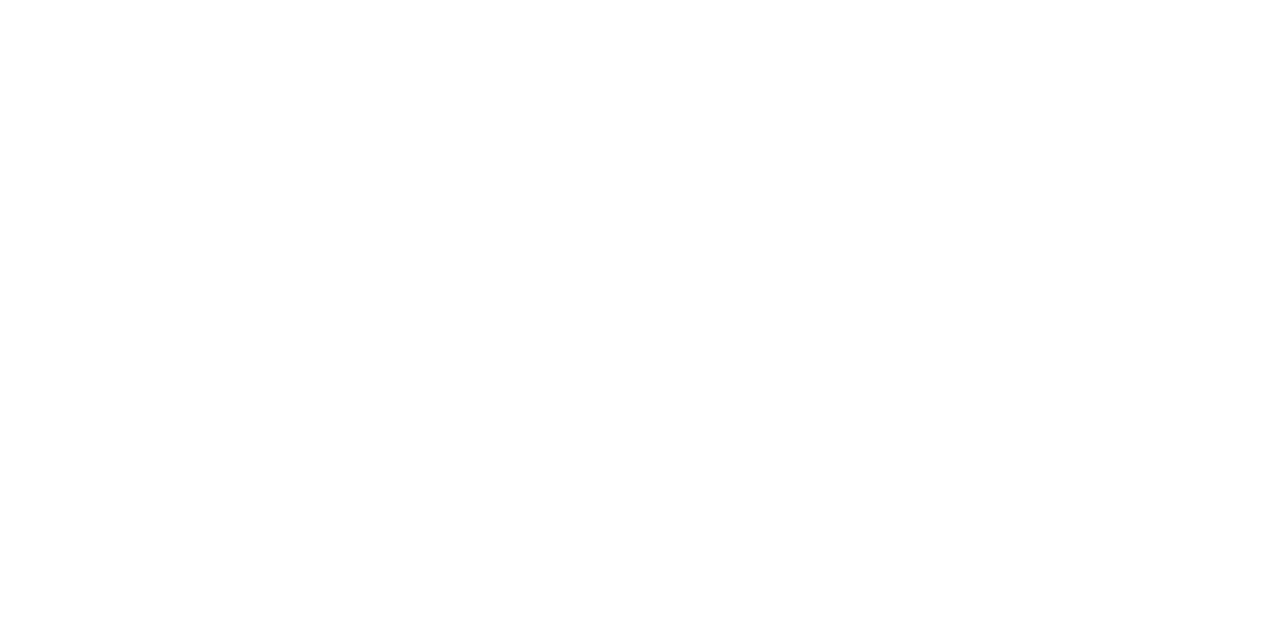
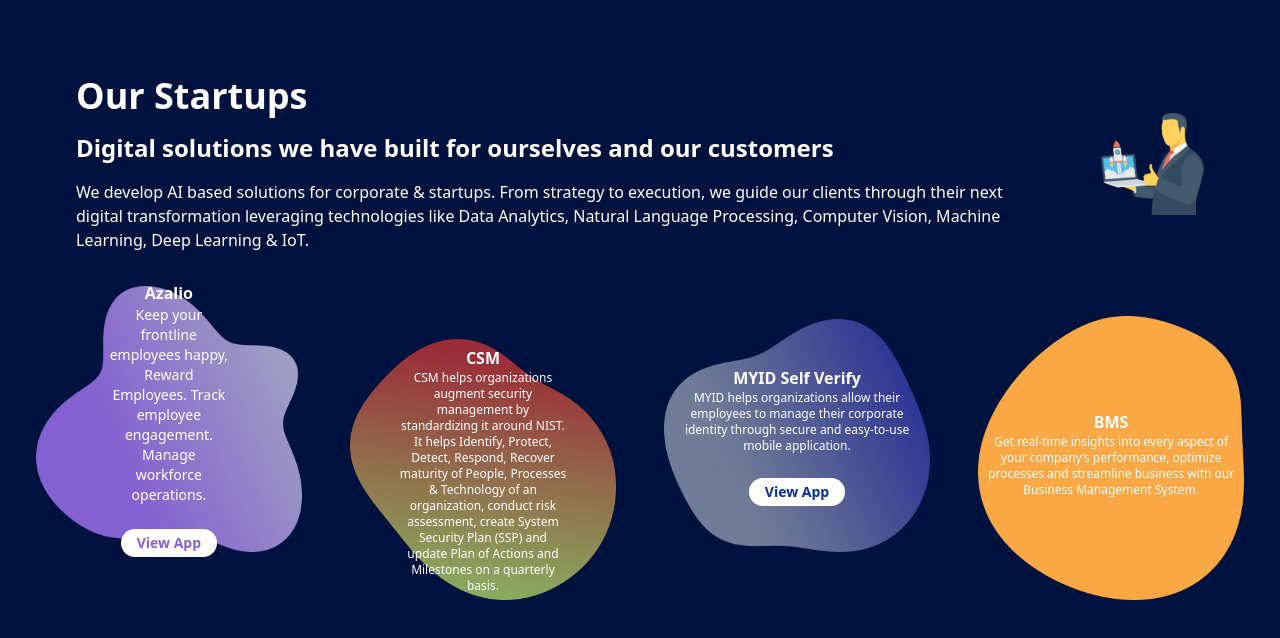
Before and after one commit to rsq-codequeen/SPS-web-project, a React (Vite) app in the folder SPS-web/: page / in a window 1280 px wide. Shown: the top 638 px of the page. Built offline with nearby package versions, Linux system fonts and the light colour scheme.

Commit message:
'made startup section'

```diff
--- a/SPS-web/src/App.jsx
+++ b/SPS-web/src/App.jsx
@@ -1,8 +1,9 @@
 import React from 'react';
+import Startup from './sections/startup';
 function App() {
   return (
     <>
-
+      <Startup/>
 
    </>
   )
--- /dev/null
+++ b/SPS-web/src/sections/startup.jsx
@@ -0,0 +1,87 @@
+import React from "react";
+import StartUp from "../assets/StartUps/StartUp.webp";
+import Azalio from "../assets/StartUps/Azalio.png";
+import BMS from "../assets/StartUps/BMS.png";
+import CSM from "../assets/StartUps/CSM.png";
+import MYID from "../assets/StartUps/MYID Self Verify.png";
+
+const startup = () => {
+  return (
+    <>
+      <div className="relative w-full min-h-screen  p-6 md:p-9 bg-[#00123E] overflow-hidden">
+        {/* Top Section */}
+        <div className="flex flex-col md:flex-row text-left text-white m-4 md:m-10 gap-8 md:gap-16 items-center">
+          <div className="flex flex-col gap-4">
+            <h1 className="text-3xl md:text-4xl font-semibold">Our Startups</h1>
+            <h2 className="text-xl md:text-2xl font-semibold">
+              Digital solutions we have built for ourselves and our customers
+            </h2>
+            <p className="text-sm md:text-base">
+              We develop AI based solutions for corporate & startups. From
+              strategy to execution, we guide our clients through their next
+              digital transformation leveraging technologies like Data
+              Analytics, Natural Language Processing, Computer Vision, Machine
+              Learning, Deep Learning & IoT.
+            </p>
+          </div>
+          <figure className="w-full md:w-fit">
+            <img src={StartUp} alt="Startup illustration" className="w-56" />
+          </figure>
+        </div>
+
+        {/* Startups Image Section */}
+        <div className="flex flex-wrap md:flex-row justify-between items-end gap-10 mt-16 px-4 md:px-0">
+          <figure className="relative flex flex-col justify-center items-center w-full sm:w-[45%] md:w-[22%] -translate-y-12">
+            <img src={Azalio} alt="Azalio" className="w-full " />
+            <div className="absolute w-full px-12 text-center text-white">
+                <h3 className="font-semibold">Azalio</h3>
+              <p className="px-6 text-xs md:text-sm mb-2">
+                Keep your frontline employees happy, Reward Employees. Track
+                employee engagement. Manage workforce operations.
+              </p>
+              <button className="px-4 py-1 text-xs md:text-sm bg-white text-[#8561D1] font-semibold rounded-full mt-2 md:mt-4">
+                View App
+              </button>
+            </div>
+          </figure>
+
+          <figure className="relative flex flex-col justify-center items-center w-full sm:w-[45%] md:w-[22%]">
+            <img src={CSM} alt="CSM" className="w-2xl " />
+            <div className="absolute w-full px-8 text-center text-white">
+                <h3 className="font-semibold">CSM</h3>
+              <p className="px-4 text-xs ">
+                CSM helps organizations augment security management by standardizing it around NIST. It helps Identify, Protect, Detect, Respond, Recover maturity of People, Processes & Technology of an organization, conduct risk assessment, create System Security Plan (SSP) and update Plan of Actions and Milestones on a quarterly basis.
+              </p>
+            </div>
+          </figure>
+
+          <figure className="relative flex flex-col justify-center items-center w-full sm:w-[45%] md:w-[22%] -translate-y-12">
+            <img src={MYID} alt="MYID" className="w-full " />
+            <div className="absolute w-full px-2 text-center text-white">
+                <h3 className="font-semibold">MYID Self Verify</h3>
+              <p className="text-xs  mb-2">
+                MYID helps organizations allow their employees to manage their corporate identity through secure and easy-to-use mobile application.
+              </p>
+              <button className="px-4 py-1 text-xs md:text-sm bg-white text-[#002EA4] font-semibold rounded-full mt-2 md:mt-4">
+                View App
+              </button>
+            </div>
+          </figure>
+
+          <figure className="relative flex flex-col justify-center items-center w-full sm:w-[45%] md:w-[22%]">
+            <img src={BMS} alt="BMS" className="w-full " />
+            <div className="absolute w-full px-2 text-center text-white">
+                <h3 className="font-semibold">BMS</h3>
+              <p className="text-xs  mb-2">
+                Get real-time insights into every aspect of your company’s performance, optimize processes and streamline business with our Business Management System.
+              </p>
+
+            </div>
+          </figure>
+        </div>
+      </div>
+    </>
+  );
+};
+
+export default startup;
```
Also changed, not shown: SPS-web/src/assets/StartUps/CSM.png (renamed from SPS-web/src/assets/StartUps/CSM (1).png).
